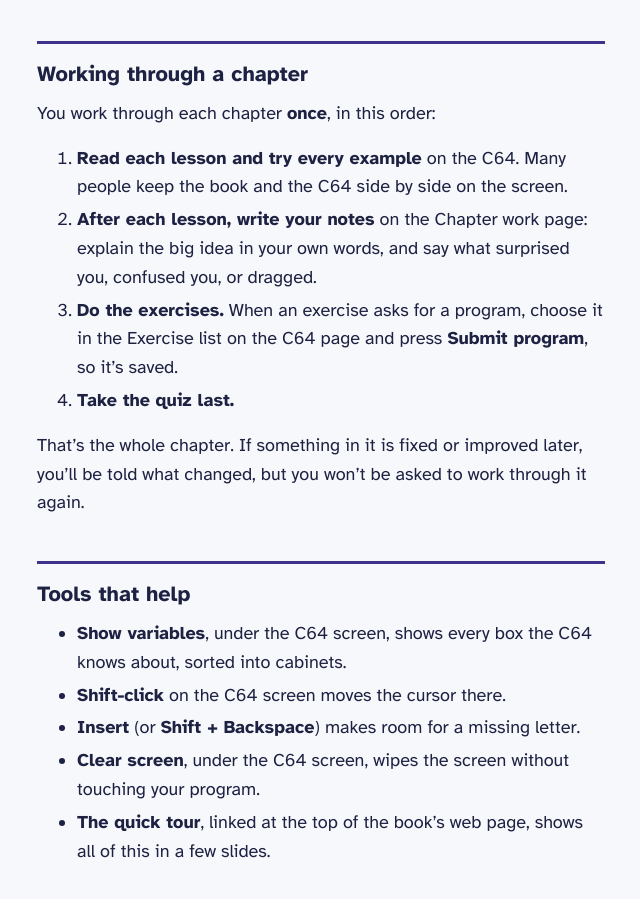
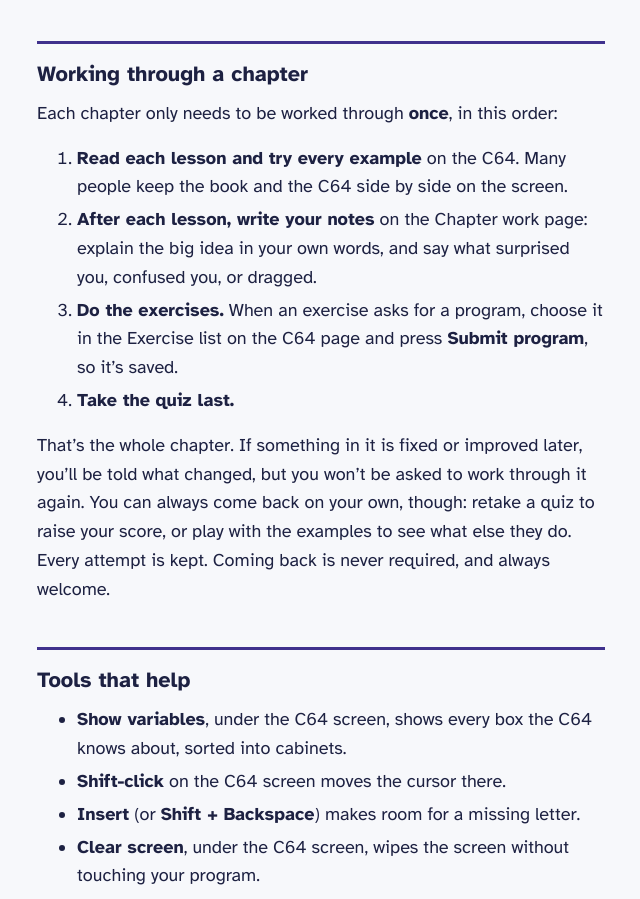
Before and after one commit to erroneus0-ops/thinking-in-c64-basic, a plain HTML site: page docs/index.html in a window 1280 px wide. Shown: the part 4280-5179 px from the top of the page, without its empty margins (319-959 px from the left). Drawn offline with Linux system fonts and the light colour scheme.

Commit message:
How This Book Works: required once, always open to come back and raise a score

```diff
--- a/docs/index.html
+++ b/docs/index.html
@@ -346,8 +346,8 @@ questions.</li>
 what the computer really does. Error messages are normal too. Every
 chapter makes at least one on purpose.</p>
 <h2 id="working-through-a-chapter">Working through a chapter</h2>
-<p>You work through each chapter <strong>once</strong>, in this
-order:</p>
+<p>Each chapter only needs to be worked through <strong>once</strong>,
+in this order:</p>
 <ol type="1">
 <li><strong>Read each lesson and try every example</strong> on the C64.
 Many people keep the book and the C64 side by side on the screen.</li>
@@ -361,7 +361,10 @@ program, choose it in the Exercise list on the C64 page and press
 </ol>
 <p>That’s the whole chapter. If something in it is fixed or improved
 later, you’ll be told what changed, but you won’t be asked to work
-through it again.</p>
+through it again. You can always come back on your own, though: retake a
+quiz to raise your score, or play with the examples to see what else
+they do. Every attempt is kept. Coming back is never required, and
+always welcome.</p>
 <h2 id="tools-that-help">Tools that help</h2>
 <ul>
 <li><strong>Show variables</strong>, under the C64 screen, shows every
```
Also changed, not shown: docs/editor/index.html (+1 -1 lines), 3 other files.
